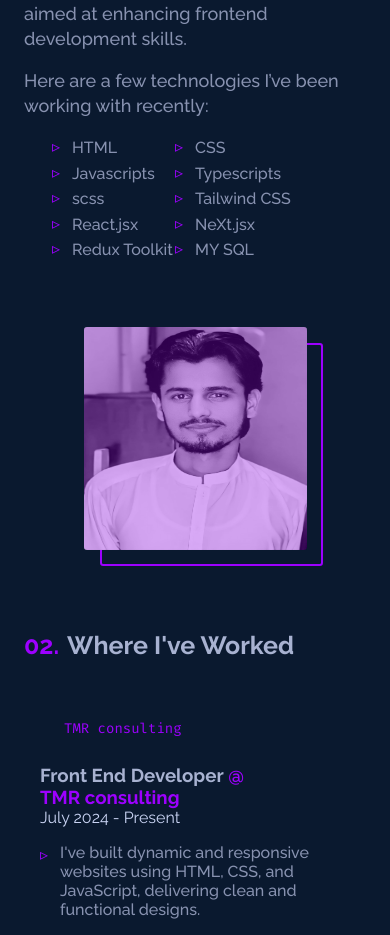
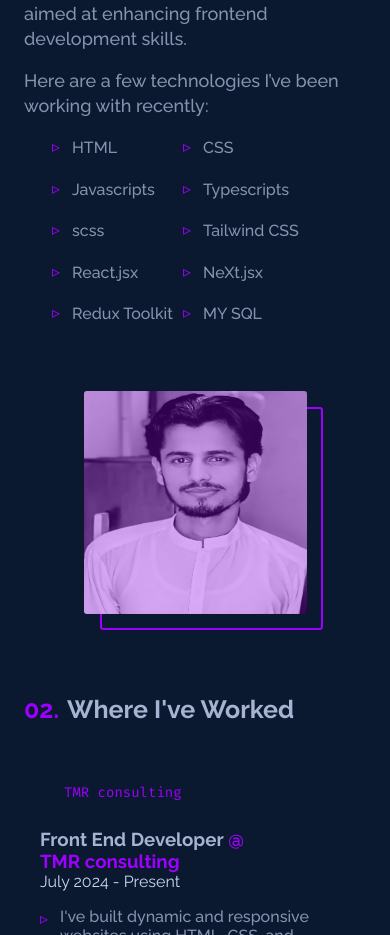
Before and after one commit to Ha789449/portfolio, a Next.js app: page / in a window 390 px wide. Shown: the part 1244-2179 px from the top of the page. Built offline with nearby package versions, Linux system fonts and the light colour scheme.

Commit message:
Portfolio

```diff
--- a/src/scss/sections/_about.scss
+++ b/src/scss/sections/_about.scss
@@ -54,6 +54,7 @@
       &-list {
         display: grid;
         grid-template-columns: 33% 33% 33%;
+        gap: 1rem; /* Add gap here for spacing */
         list-style-type: none;
         padding: 0 3rem;
 
@@ -154,6 +155,7 @@
       &-info {
         &-list {
           grid-template-columns: 1fr;
+          gap: 1rem; /* Add gap here for spacing */
         }
       }
     }
@@ -229,6 +231,7 @@
       &-info {
         &-list {
           grid-template-columns: 1fr 1fr;
+          gap: 1rem; /* Add gap here for spacing */
         }
       }
     }
@@ -258,7 +261,8 @@
 
       &-info {
         &-list {
-          grid-template-columns: 1fr ;
+          grid-template-columns: 1fr;
+          gap: 1rem; /* Add gap here for spacing */
         }
       }
     }
```
